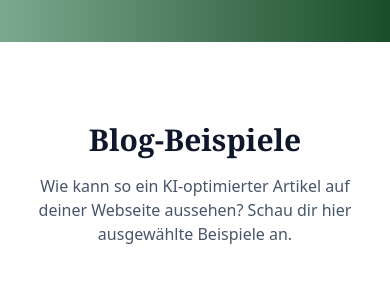
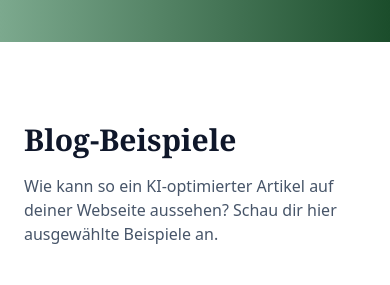
Before and after one commit to lennartnm/findbar_website, a Next.js app: page / in a window 390 px wide. Shown: the part 1040-1325 px from the top of the page. Built offline with nearby package versions, Linux system fonts and the light colour scheme; grey boxes are pictures that could not be loaded.

Commit message:
Update page.tsx

```diff
--- a/src/app/page.tsx
+++ b/src/app/page.tsx
@@ -258,7 +258,7 @@ function VisitorRevealSection() {
     <section id="reveal" className="relative overflow-hidden py-20 border-t border-slate-100 bg-white">
       <div className={containerClass}>
         {/* Headline */}
-        <div className="mx-auto max-w-3xl text-center">
+        <div className="mx-auto max-w-3xl text-left md:text-center">
           <span className="inline-flex items-center gap-2 rounded-full border border-slate-200 bg-white px-3 py-1 text-xs shadow-sm">
             <Eye className="h-3.5 w-3.5 text-slate-700" />
             <span className="text-slate-700">Lead-Identifizierung</span>
@@ -281,20 +281,15 @@ function VisitorRevealSection() {
               <span className="text-xs text-slate-500">Echtzeit-Scan</span>
             </div>
 
-            {/* Visual Box – DACH Map mit sichtbarerem Scan */}
+            {/* Visual Box */}
             <div className="relative px-5 pt-4 pb-5">
               <div className="relative aspect-[16/10] overflow-hidden rounded-xl bg-slate-50">
-                {/* DACH-Karte Hintergrund */}
                 <img
                   src="DACH Scan.png"
                   alt="Traffic Map DACH"
                   className="absolute inset-0 h-full w-full object-contain opacity-80"
                 />
-
-                {/* Scan Overlay – kräftiger */}
                 <div className="absolute inset-0 animate-scanY bg-gradient-to-b from-transparent via-emerald-400/40 to-transparent mix-blend-multiply" />
-
-                {/* Heat Dots über DACH */}
                 <div className="absolute inset-0">
                   {[{x:"45%",y:"38%"},{x:"52%",y:"55%"},{x:"35%",y:"60%"}].map((pos,i)=>(
                     <div
@@ -304,8 +299,6 @@ function VisitorRevealSection() {
                     />
                   ))}
                 </div>
-
-                {/* OVERLAY-Info */}
                 <div className="absolute left-4 right-4 bottom-4">
                   <div className="flex items-center gap-2 rounded-lg border border-slate-200 bg-white/90 backdrop-blur px-3 py-2 text-xs text-slate-700 shadow-sm">
                     <Search className="h-4 w-4" />
@@ -344,7 +337,7 @@ function VisitorRevealSection() {
           </div>
         </div>
 
-        {/* Journey 1–5 */}
+        {/* Journey Steps */}
         <div className="mt-12 grid grid-cols-1 gap-8 md:grid-cols-5 md:gap-6 text-center">
           {steps.map((title, i) => (
             <div key={i} className="flex flex-col items-center">
@@ -357,7 +350,6 @@ function VisitorRevealSection() {
         </div>
       </div>
 
-      {/* Keyframes */}
       <style>{`
         @keyframes scanY {
           0% { transform: translateY(-100%); }
@@ -367,13 +359,11 @@ function VisitorRevealSection() {
           animation: scanY 2.2s linear infinite;
           will-change: transform;
         }
-        @media (prefers-reduced-motion: reduce) {
-          .animate-scanY { animation: none; }
-        }
       `}</style>
     </section>
   );
 }
+
 
 
 
@@ -425,10 +415,10 @@ function BlogSection() {
   return (
     <section id="blog" className="bg-white py-20">
       <div className={containerClass}>
-        <h2 className={`text-3xl font-semibold text-center ${serifClass}`}>
+        <h2 className={`text-3xl font-semibold text-left md:text-center ${serifClass}`}>
           Blog-Beispiele
         </h2>
-        <p className="mt-4 text-center text-slate-600">
+        <p className="mt-4 text-left md:text-center text-slate-600">
           Wie kann so ein KI-optimierter Artikel auf deiner Webseite aussehen? Schau dir hier ausgewählte Beispiele an.
         </p>
 
@@ -486,6 +476,7 @@ function BlogSection() {
     </section>
   );
 }
+
 
 
 /* ---------------------- So helfen dir KI-optimierte Blogartikel ---------------------- */
@@ -1011,17 +1002,12 @@ function AblaufSection() {
           style={{ background: `linear-gradient(to right, ${RG600} 0%, ${RG300} 60%)` }}
         >
           <div className="relative z-10 px-6 py-12 md:px-12">
-            <h2 className={`text-center text-3xl font-semibold ${serifClass}`}>
+            <h2 className={`text-left md:text-center text-3xl font-semibold ${serifClass}`}>
               Unser Ablauf – transparent & effizient
             </h2>
 
             {/* GRID: 2 Reihen x 3 Spalten */}
-            <ol
-              className="
-                mt-12 grid gap-6
-                md:grid-cols-3
-              "
-            >
+            <ol className="mt-12 grid gap-6 md:grid-cols-3">
               {ablaufMitErfolg.map(({ icon: Icon, title, desc }, i) => (
                 <li key={i}>
                   <article
@@ -1052,9 +1038,7 @@ function AblaufSection() {
                     <hr className="my-4 border-white/10" />
 
                     {/* Beschreibung */}
-                    <p className="text-sm leading-relaxed text-white/90">
-                      {desc}
-                    </p>
+                    <p className="text-sm leading-relaxed text-white/90">{desc}</p>
                   </article>
                 </li>
               ))}
@@ -1070,9 +1054,6 @@ function AblaufSection() {
 }
 
 /* ---- Steps (inkl. Erfolg als #6) ---- */
-// Nutzt nur Icons, die oben bereits importiert sind:
-// ClipboardList, FileText, CheckCircle, Package, BarChart3, Award
-
 const ablaufMitErfolg = [
   {
     icon: ClipboardList,
@@ -1105,6 +1086,7 @@ const ablaufMitErfolg = [
     desc: "Mehr Sichtbarkeit, bessere Leads und nachhaltiges Wachstum für dein Business.",
   },
 ];
+
 
 
 /* ---------------------- FAQ Section ---------------------- */
```
